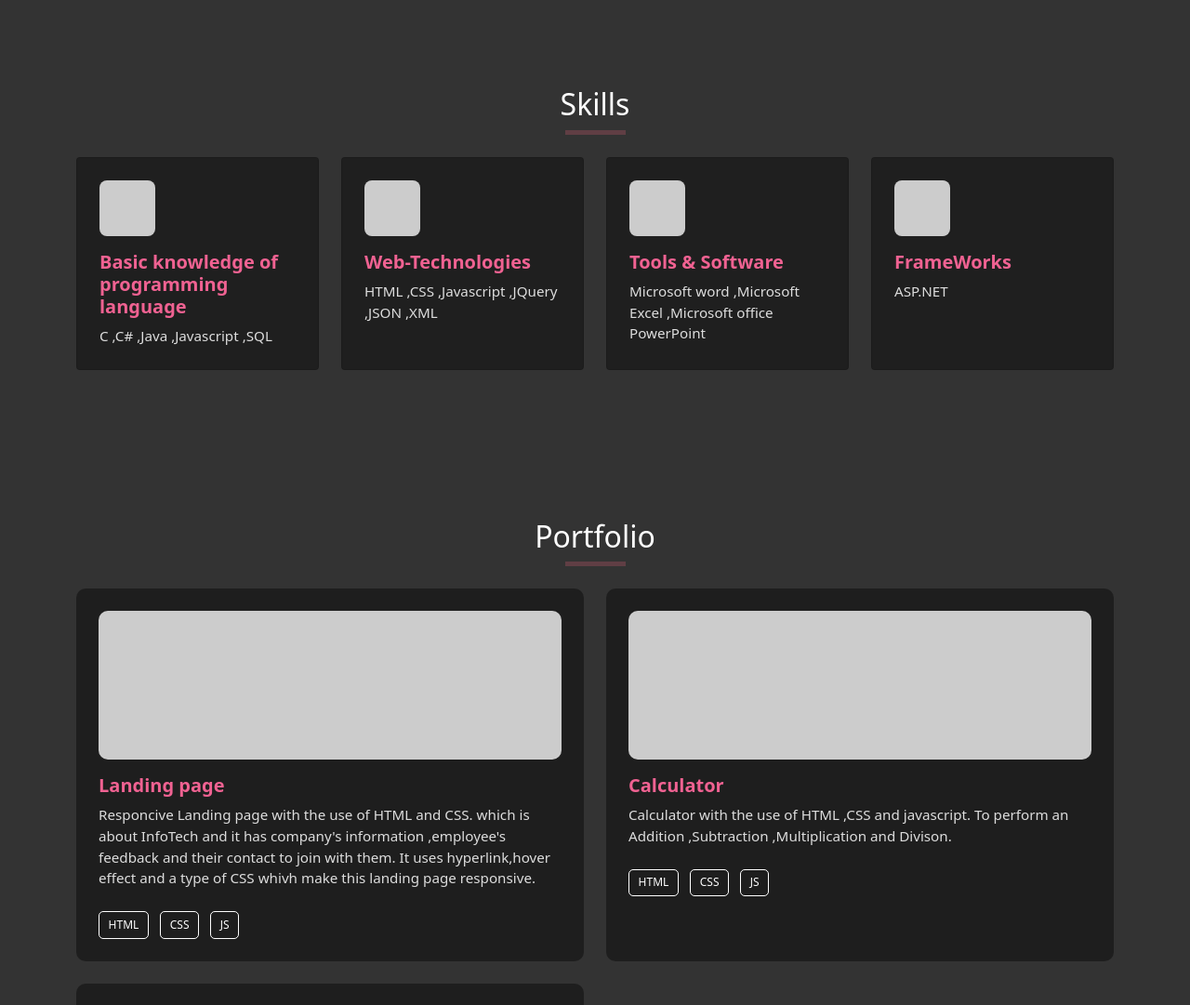
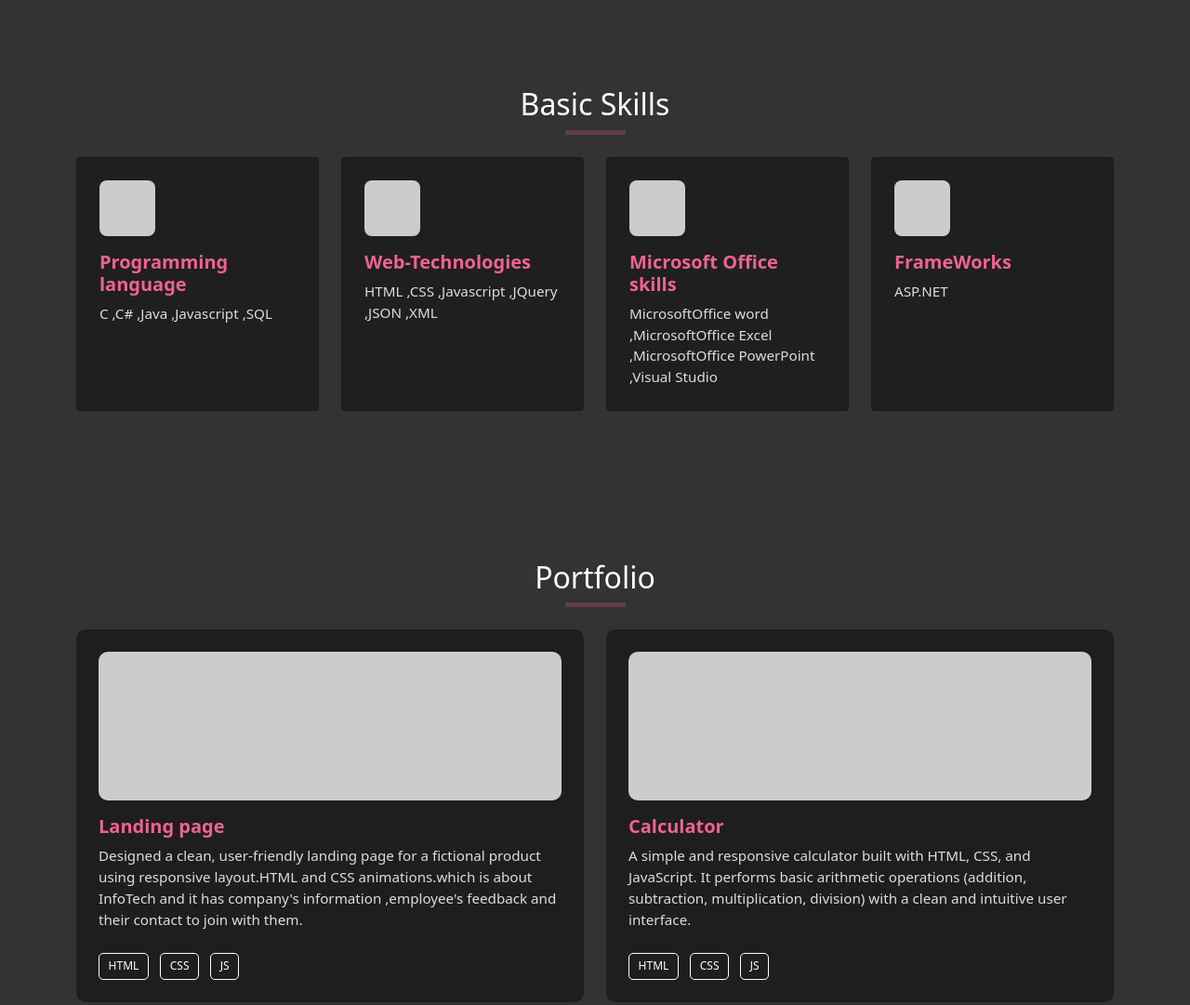
Before and after one commit to Niralii23/portfolio, a plain HTML site: page index.html in a window 1280 px wide. Shown: the part 1350-2431 px from the top of the page at 93% size. Drawn offline with nearby package versions, Linux system fonts and the light colour scheme.

Commit message:
Update index.html

```diff
--- a/index.html
+++ b/index.html
@@ -115,7 +115,7 @@
     <div class="skill-section" id="skill-section">
         <div class="container">
             <div class="pt-5 pb-4">
-                <h2 class="text-center col-white">Skills</h2>
+                <h2 class="text-center col-white">Basic Skills</h2>
                 <hr class="underline">
             </div>
             <div class="row g-4 skill-cards">
@@ -123,7 +123,7 @@
                 <div class="col-sm-6 col-md-4 col-lg-3">
                   <div class="card card-custom">
                     <div class="card-icon"></div>
-                    <h5 class="card-title-custom">Basic knowledge of programming language</h5>
+                    <h5 class="card-title-custom">Programming language</h5>
                     <p class="card-text">
                         C ,C# ,Java ,Javascript ,SQL
                     </p>
@@ -143,9 +143,9 @@
                 <div class="col-sm-6 col-md-4 col-lg-3">
                   <div class="card card-custom">
                     <div class="card-icon"></div>
-                    <h5 class="card-title-custom">Tools & Software</h5>
+                    <h5 class="card-title-custom">Microsoft Office skills</h5>
                     <p class="card-text">
-                     Microsoft word ,Microsoft Excel ,Microsoft office PowerPoint
+                     MicrosoftOffice word ,MicrosoftOffice Excel ,MicrosoftOffice PowerPoint ,Visual Studio
                     </p>
                   </div>
                 </div>
@@ -177,7 +177,7 @@
             <div class="project-img-placeholder"></div>
             <h5 class="project-title">Landing page</h5>
             <p class="project-description">
- 		 Responcive Landing page with the use of HTML and CSS. which is about InfoTech and it has company's information ,employee's feedback and their contact to join with them. It uses hyperlink,hover effect and a type of CSS whivh make this landing page responsive.
+		    Designed a clean, user-friendly landing page for a fictional product using responsive layout.HTML and CSS animations.which is about InfoTech and it has company's information ,employee's feedback and their contact to join with them.
 	    </p>
             <div class="mt-2">
               <span class="project-tech-badge">HTML</span>
@@ -191,7 +191,7 @@
             <div class="project-img-placeholder"></div>
             <h5 class="project-title">Calculator </h5>
             <p class="project-description">
-              Calculator with the use of HTML ,CSS and javascript. To perform an Addition ,Subtraction ,Multiplication and Divison.
+              A simple and responsive calculator built with HTML, CSS, and JavaScript. It performs basic arithmetic operations (addition, subtraction, multiplication, division) with a clean and intuitive user interface.
 	    </p>
             <div class="mt-2">
               <span class="project-tech-badge">HTML</span>
@@ -205,7 +205,7 @@
             <div class="project-img-placeholder"></div>
             <h5 class="project-title">Portfolio </h5>
             <p class="project-description">
-             Portfolio with the use of HTMl,CSS,Javacsript and some bootstrap steps to identify my self.
+             A responsive and modern portfolio site built with HTML, CSS, and JavaScript to showcase my projects, skills, contact and resume.
             </p>
             <div class="mt-2">
               <span class="project-tech-badge">HTML</span>
```
